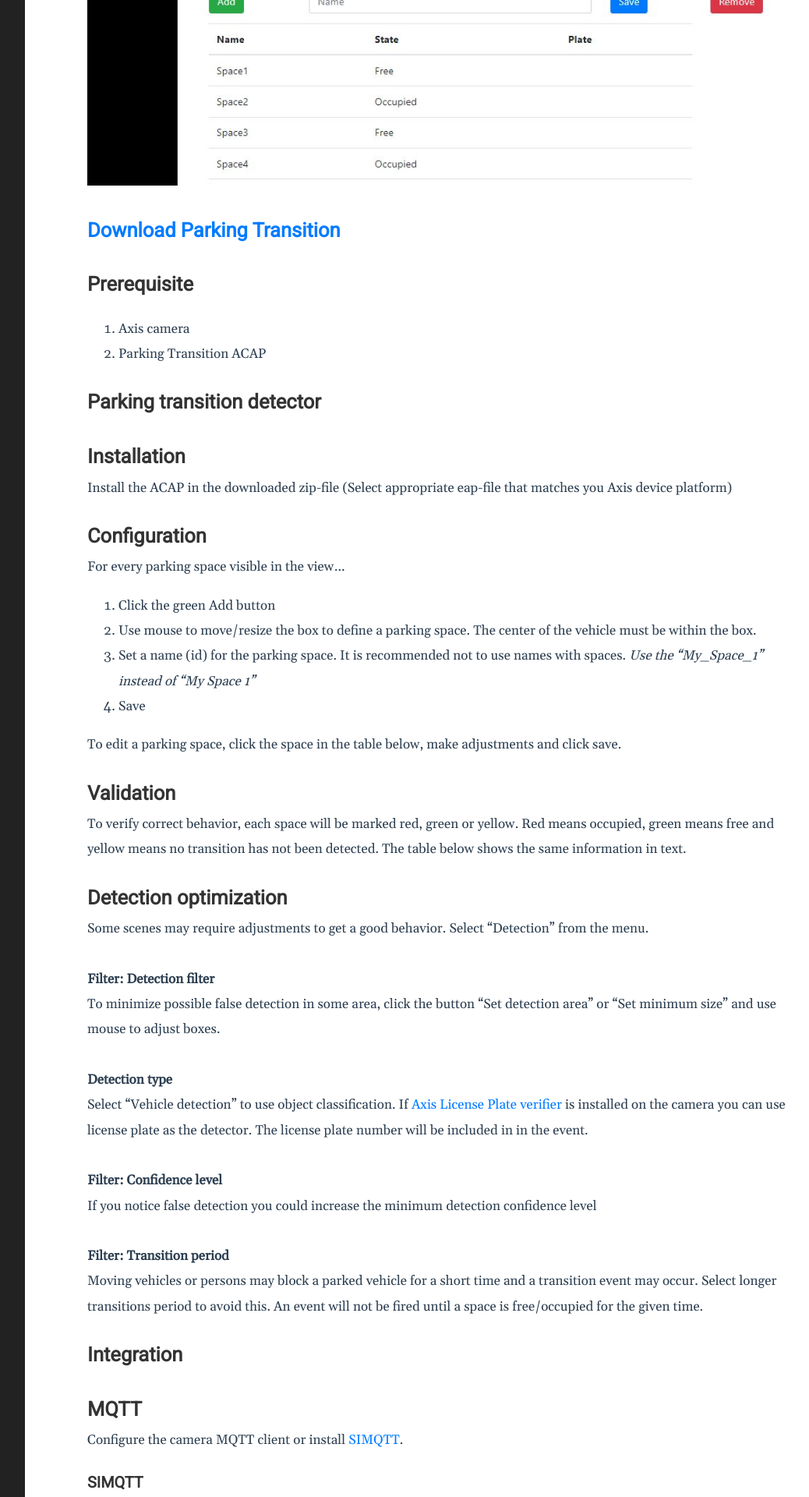
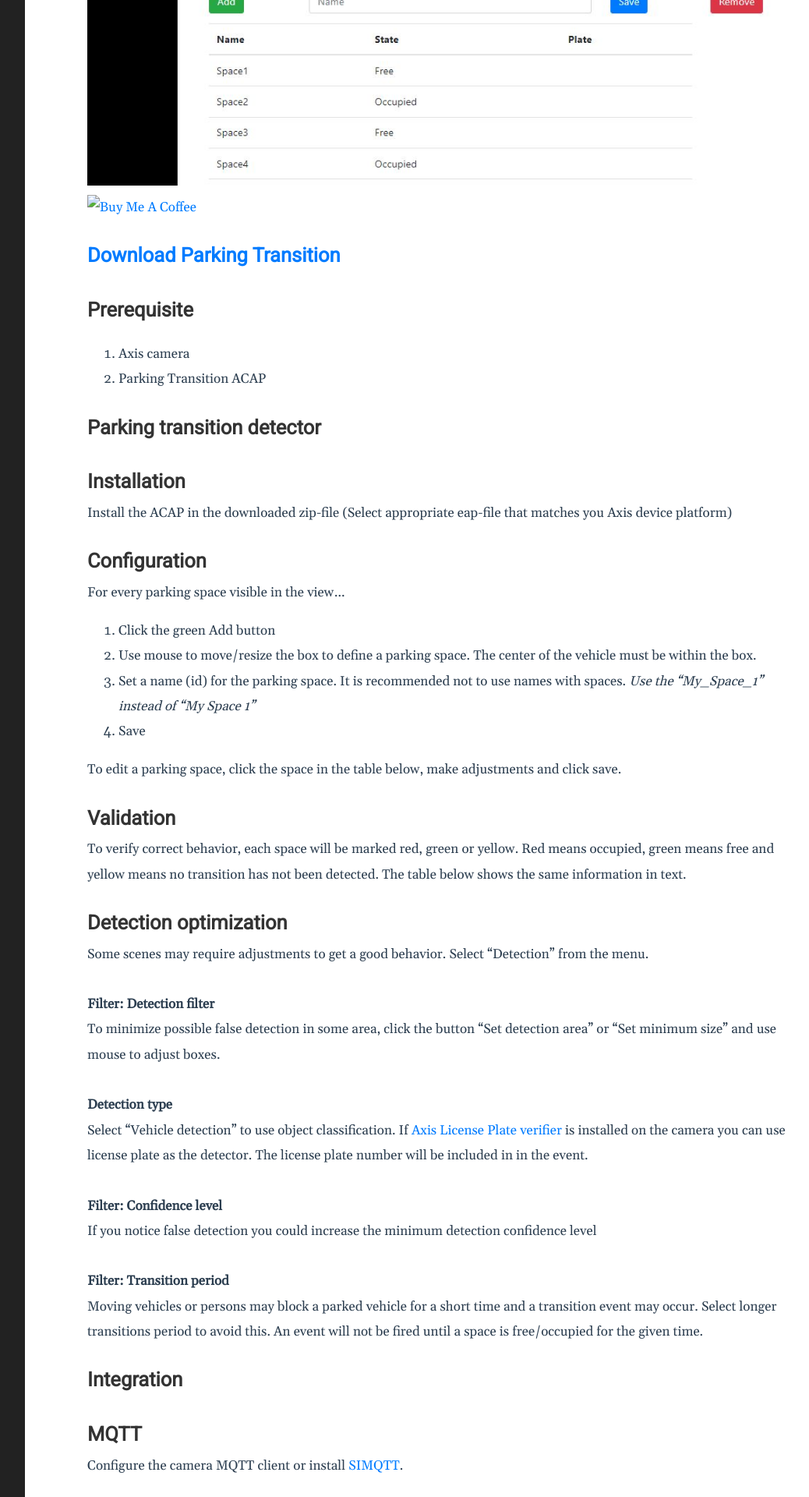
Before and after one commit to pandosme/pandosme.github.io, a Jekyll site: the page built from docs/_posts/2022-06-04-parking-transition.md, in a window 1280 px wide. Shown: the part 689-2609 px from the top of the page at 78% size, without its empty margins (188-1226 px from the left). Built offline with Jekyll 4.4.1, drawn with Linux system fonts in a browser that asks for light colours.

Commit message:
Update 2022-06-04-parking-transition.md

```diff
--- a/docs/_posts/2022-06-04-parking-transition.md
+++ b/docs/_posts/2022-06-04-parking-transition.md
@@ -7,6 +7,8 @@ categories: [ACAP]
 For a system that needs a simple way of detecting when a parking space becomes free or occupied.  Typically in a parking garage.
 
 ![Parking-image]({{ site.url }}/assets/parking_transition.jpeg)
+
+<a href="https://www.buymeacoffee.com/fredjuhlinl" target="_blank"><img src="https://cdn.buymeacoffee.com/buttons/default-orange.png" alt="Buy Me A Coffee" height="41" width="174"></a>
 
 ## [Download Parking Transition](https://acap.juhlin.me/package/parking)
 
```
